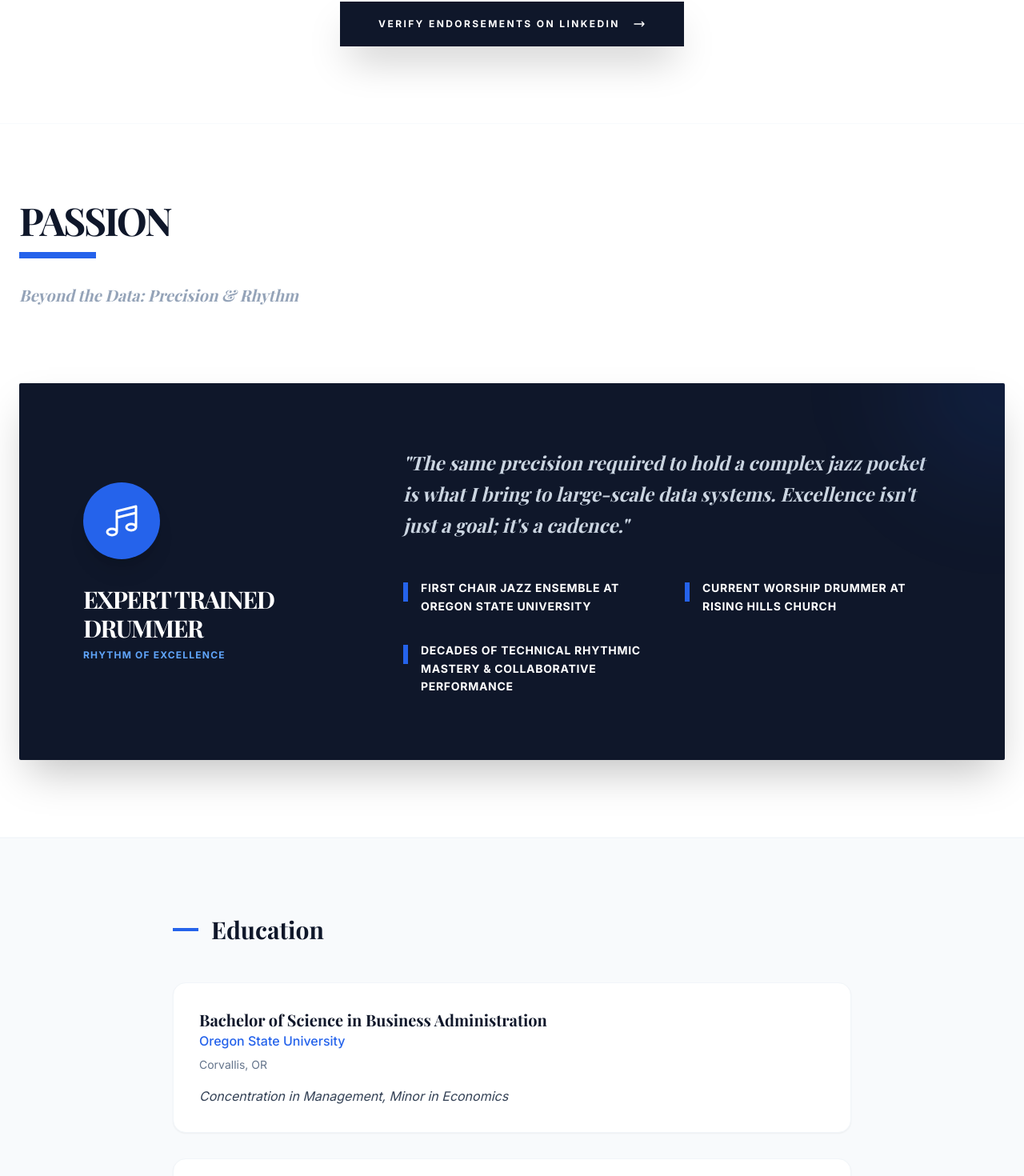
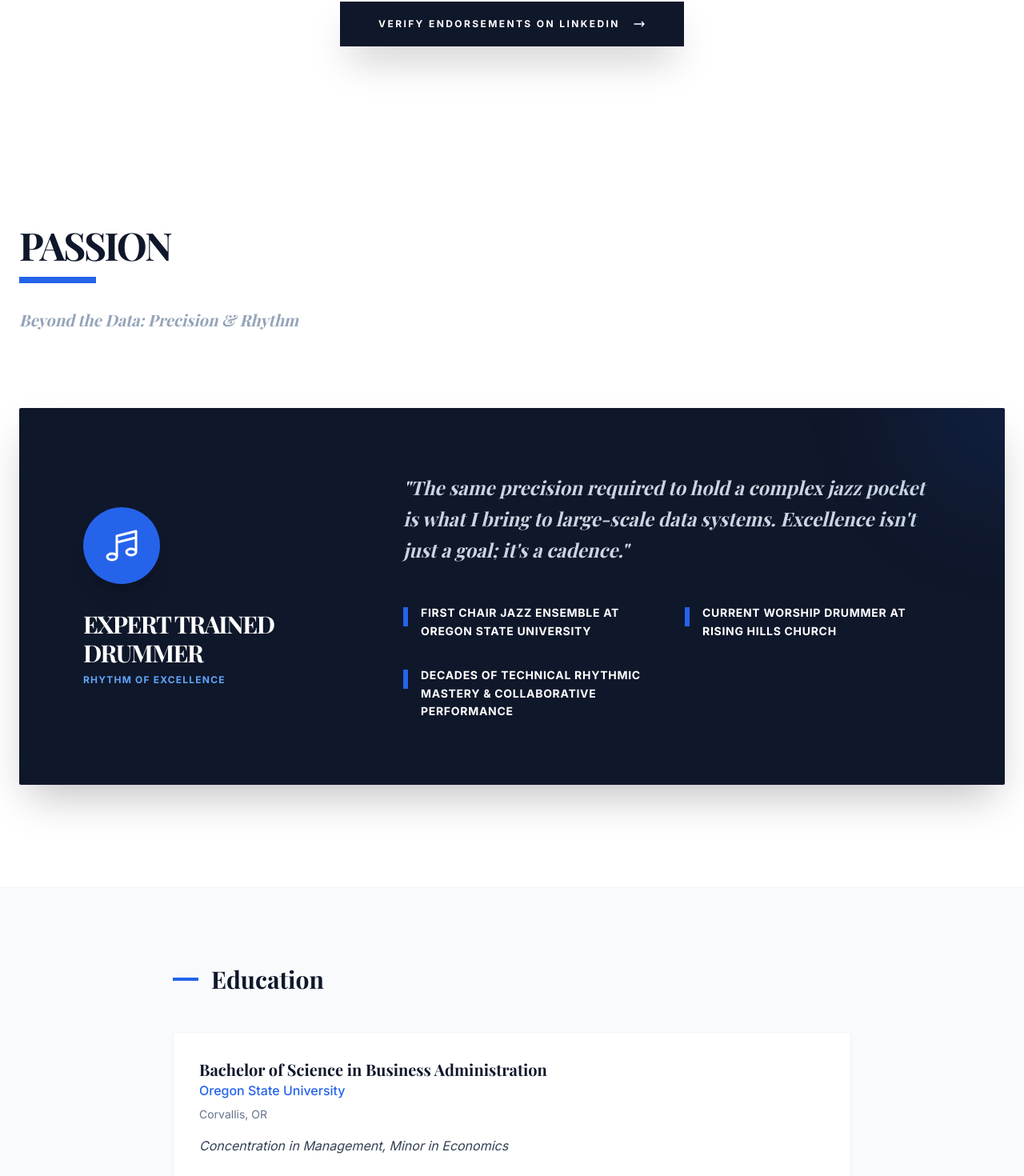
Before and after one commit to btburns308/brian-portfolio, a React (Vite) app: page / in a window 1280 px wide. Shown: the part 7239-8709 px from the top of the page at 80% size. Built offline with nearby package versions, Linux system fonts and the light colour scheme; a web font is replaced by a local one.

Commit message:
Update App.tsx

```diff
--- a/App.tsx
+++ b/App.tsx
@@ -23,7 +23,6 @@ const App: React.FC = () => {
 
   useEffect(() => {
     const handleScroll = () => {
-      // Update active section
       const sections = ['home', 'skills', 'experience', 'certifications', 'references', 'passion', 'education'];
       const current = sections.find(section => {
         const element = document.getElementById(section);
@@ -34,8 +33,6 @@ const App: React.FC = () => {
         return false;
       });
       if (current) setActiveSection(current);
-
-      // Show/hide scroll to top button
       setShowScrollTop(window.scrollY > 500);
     };
 
@@ -70,7 +67,7 @@ const App: React.FC = () => {
           <ReferencesSection references={REFERENCES} />
         </section>
 
-        <section id="passion" className="py-24 bg-white border-y border-slate-50">
+        <section id="passion" className="py-32 bg-white">
           <PassionSection passions={PASSIONS} />
         </section>
 
@@ -82,7 +79,7 @@ const App: React.FC = () => {
             </h2>
             <div className="space-y-8">
               {EDUCATION.map((edu, idx) => (
-                <div key={idx} className="bg-white p-8 rounded-2xl shadow-sm border border-slate-100 hover:border-blue-100 transition-colors">
+                <div key={idx} className="bg-white p-8 rounded-sm shadow-sm border border-slate-100 hover:border-blue-100 transition-colors">
                   <h3 className="text-xl font-bold text-slate-900">{edu.degree}</h3>
                   <p className="text-blue-600 font-medium mb-2">{edu.institution}</p>
                   <p className="text-slate-500 text-sm">{edu.location}</p>
@@ -96,7 +93,6 @@ const App: React.FC = () => {
 
       <Footer contactInfo={CONTACT_INFO} />
 
-      {/* Back to Top Button */}
       <button
         onClick={scrollToTop}
         className={`fixed bottom-8 right-8 p-4 bg-slate-900 text-white rounded-full shadow-2xl transition-all duration-300 z-50 hover:bg-blue-600 hover:-translate-y-1 ${showScrollTop ? 'opacity-100 translate-y-0' : 'opacity-0 translate-y-10 pointer-events-none'}`}
```
